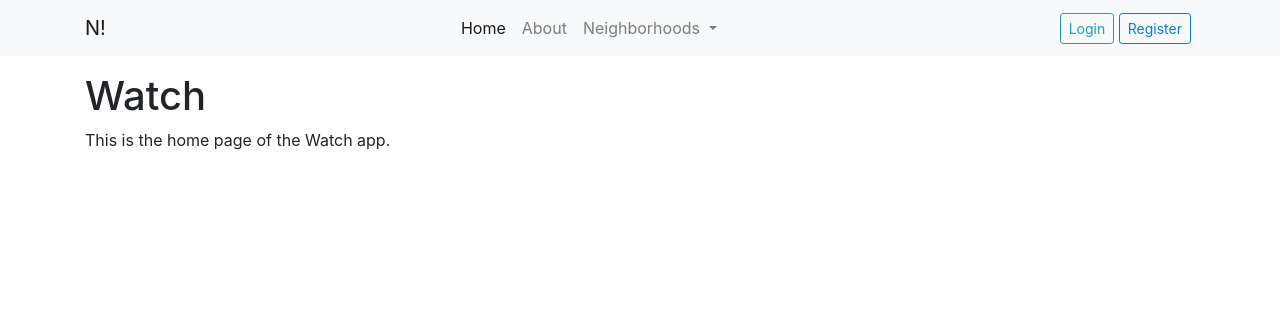
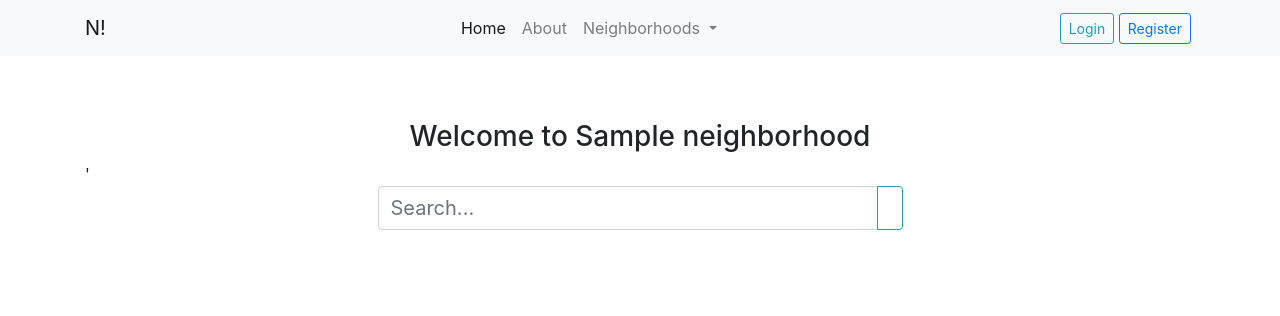
Before and after one commit to Willbeckh/ubuntu, a Django app: template watch_app/templates/watch/index.html in a window 1280 px wide. Shown: the top 316 px of the page. Run offline with Django 4.2, Linux system fonts and the light colour scheme; the template is opened without the code that fills it: most values are stand-ins (such as "Sample title", 1, 10 or a date in 2020); some libraries are stand-ins or nearby versions.

Commit message:
st: update hompage style layout

```diff
--- a/watch_app/templates/watch/index.html
+++ b/watch_app/templates/watch/index.html
@@ -5,8 +5,25 @@
 <!-- home content -->
 <div class="row">
   <div class="col-md-12">
-    <h1>Watch</h1>
-    <p>This is the home page of the Watch app.</p>
+    <div class="banner rounded mt-5">
+      <h3 class="text-center">Welcome to {{data.neighborhood}}</h3>
+      '
+      <div class="col-md-6 col-sm-10 mx-auto">
+        <div class="input-group mb-2">
+          <input
+            type="search"
+            class="form-control col-form-label-lg"
+            id="inlineFormInputGroup"
+            placeholder="Search..."
+          />
+          <div class="input-group-append">
+            <button class="btn btn-outline-info" type="button">
+              <i class="fas fa-search"></i>
+            </button>
+          </div>
+        </div>
+      </div>
+    </div>
   </div>
 </div>
 {% endblock %}
```
